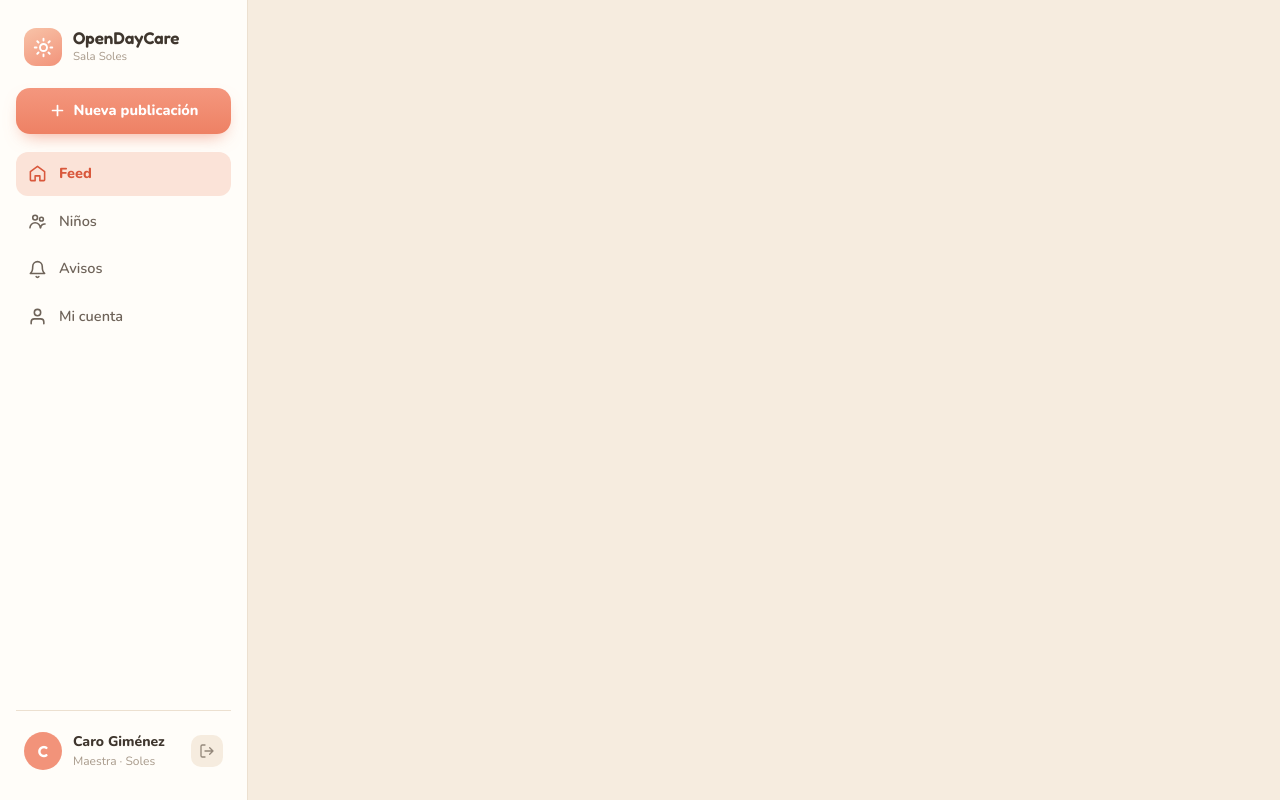
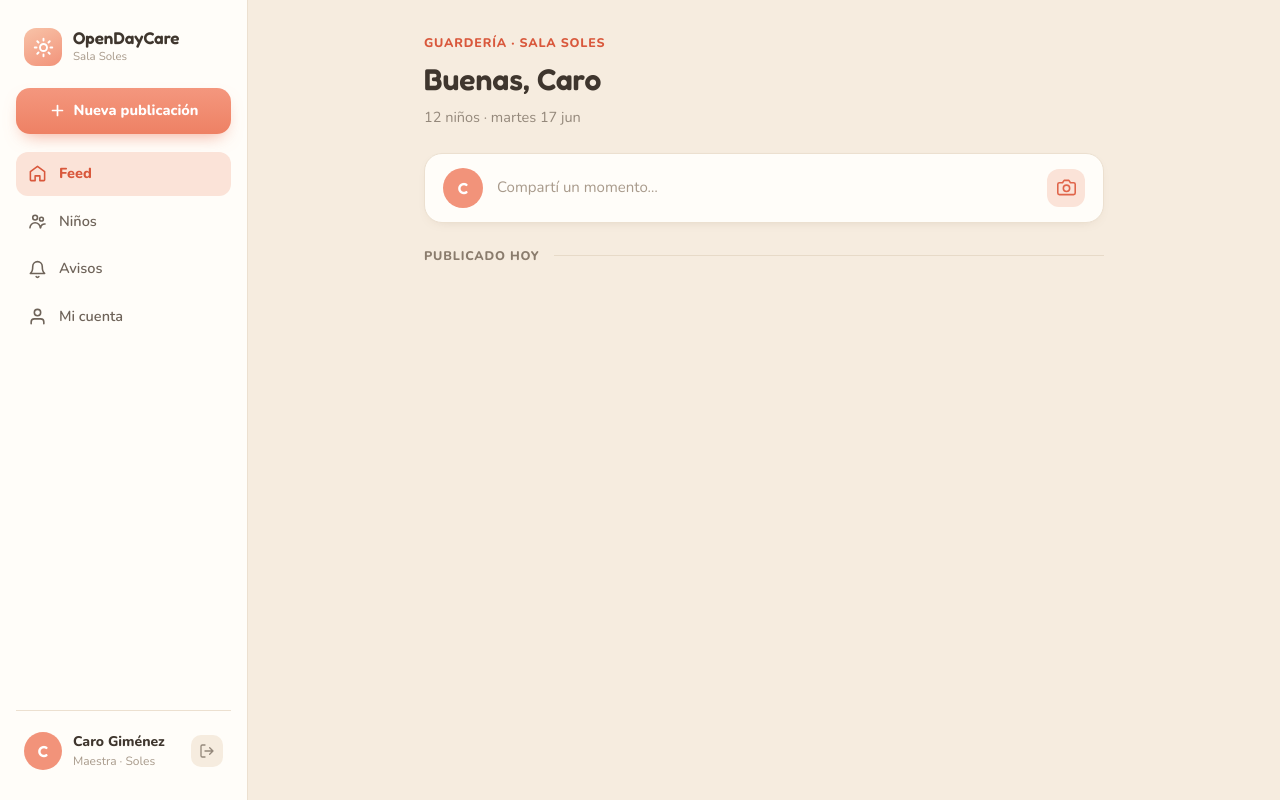
Before and after one commit to WilsonJohnJ/open-daycare, a Next.js app: page / in a window 1280 px wide. Built offline with nearby package versions, Linux system fonts and the light colour scheme.

Commit message:
Add FeedHeader, ComposerBar, and DayDivider components for enhanced home page layout

```diff
--- a/app/page.tsx
+++ b/app/page.tsx
@@ -1,9 +1,16 @@
 import { AppShell } from "@/components/app-shell";
+import { ComposerBar } from "@/components/composer-bar";
+import { DayDivider } from "@/components/day-divider";
+import { FeedHeader } from "@/components/feed-header";
 
 export default function Home() {
   return (
     <AppShell>
-      <div className="mx-auto w-full max-w-[760px] px-10 pt-[34px] pb-20" />
+      <div className="mx-auto w-full max-w-[760px] px-10 pt-[34px] pb-20">
+        <FeedHeader />
+        <ComposerBar />
+        <DayDivider />
+      </div>
     </AppShell>
   );
 }
--- /dev/null
+++ b/components/composer-bar.tsx
@@ -0,0 +1,19 @@
+import { Camera } from "@/components/icons";
+import { currentUser } from "@/lib/mock/feed";
+
+export function ComposerBar() {
+  return (
+    <a
+      href="#"
+      className="mb-6 flex items-center gap-[14px] rounded-[18px] border border-line bg-surface p-[14px_18px] shadow-[0_4px_14px_-10px_rgba(120,90,60,0.4)]"
+    >
+      <div className="flex h-10 w-10 shrink-0 items-center justify-center rounded-full bg-coral font-display text-[16px] font-semibold text-white">
+        {currentUser.initials}
+      </div>
+      <span className="flex-1 text-[15px] text-subtle">Compartí un momento…</span>
+      <span className="flex h-[38px] w-[38px] items-center justify-center rounded-xl bg-nav-active-bg text-like">
+        <Camera width={19} height={19} />
+      </span>
+    </a>
+  );
+}
--- /dev/null
+++ b/components/day-divider.tsx
@@ -0,0 +1,10 @@
+export function DayDivider() {
+  return (
+    <div className="mb-[14px] flex items-center gap-[14px]">
+      <span className="text-[12.5px] font-extrabold tracking-[0.8px] text-[#8A7C6D]">
+        PUBLICADO HOY
+      </span>
+      <span className="h-px flex-1 bg-rule" />
+    </div>
+  );
+}
--- /dev/null
+++ b/components/feed-header.tsx
@@ -0,0 +1,19 @@
+import { classroomMeta, currentUser } from "@/lib/mock/feed";
+
+export function FeedHeader() {
+  const firstName = currentUser.name.split(" ")[0];
+
+  return (
+    <div className="mb-6">
+      <div className="mb-1 text-[12.5px] font-extrabold tracking-[0.8px] text-accent">
+        GUARDERÍA · SALA {currentUser.classroom.toUpperCase()}
+      </div>
+      <h1 className="m-0 font-display text-[30px] font-semibold text-ink">
+        Buenas, {firstName}
+      </h1>
+      <p className="mt-[5px] mb-0 text-[14.5px] text-muted">
+        {classroomMeta.roomCount} niños · {classroomMeta.dateLabel}
+      </p>
+    </div>
+  );
+}
```
